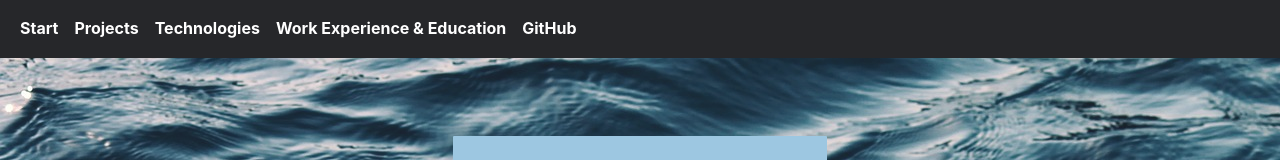
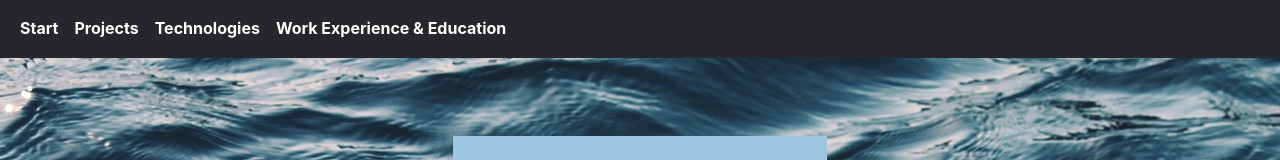
Before and after one commit to RobinAxelsson/personal-jam, a Next.js app: page /technologies in a window 1280 px wide. Shown: the top 160 px of the page. Built offline with nearby package versions, Linux system fonts and the light colour scheme.

Commit message:
removed github

```diff
--- a/components/header.jsx
+++ b/components/header.jsx
@@ -26,11 +26,6 @@ export const Header = () => {
                   Work Experience & Education
                 </Link>
               </li>
-              <li>
-                <Link href="https://github.com/RobinAxelsson" passHref>
-                  GitHub
-                </Link>
-              </li>
             </ul>
           </nav>
         </div>
```
